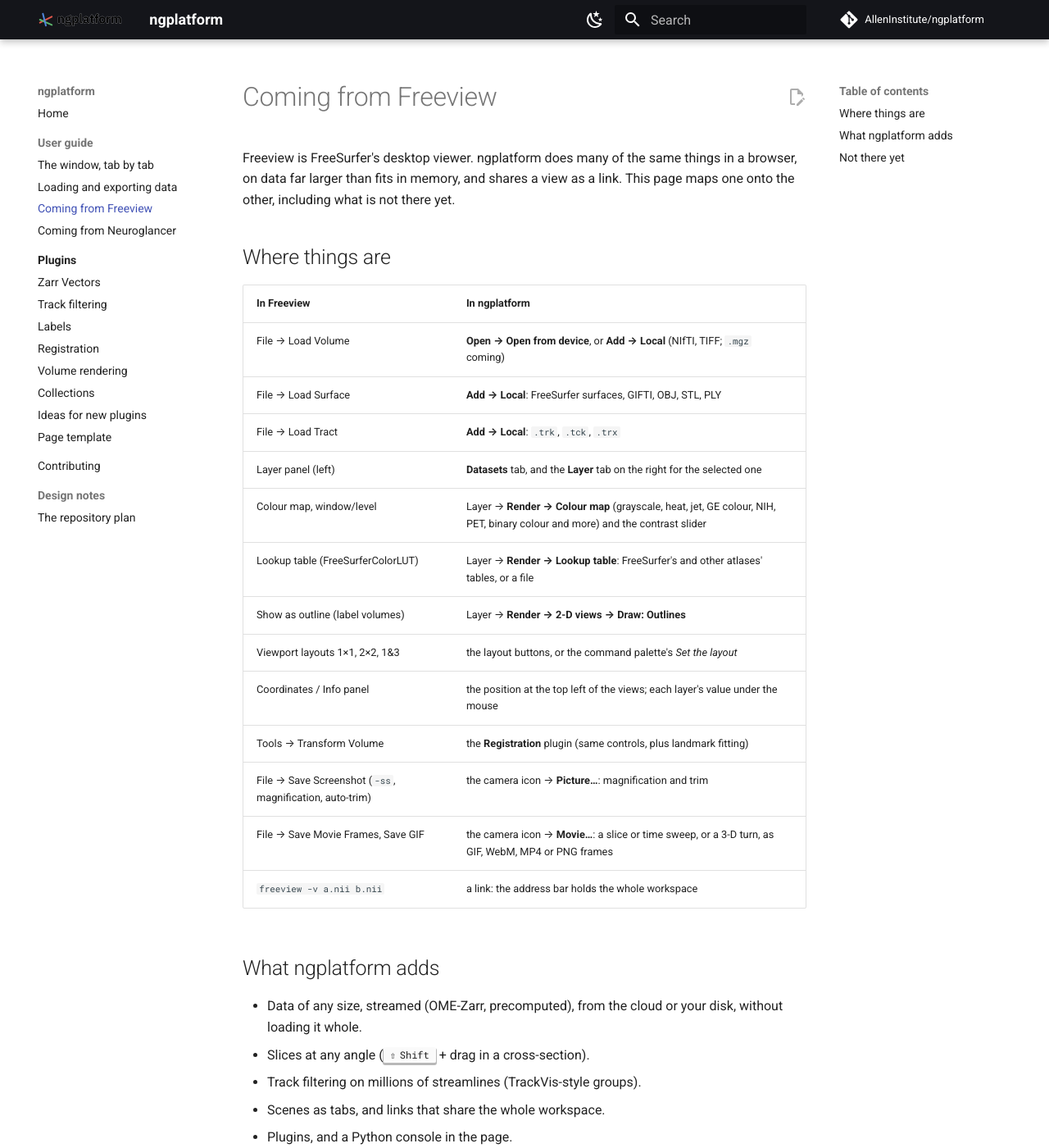
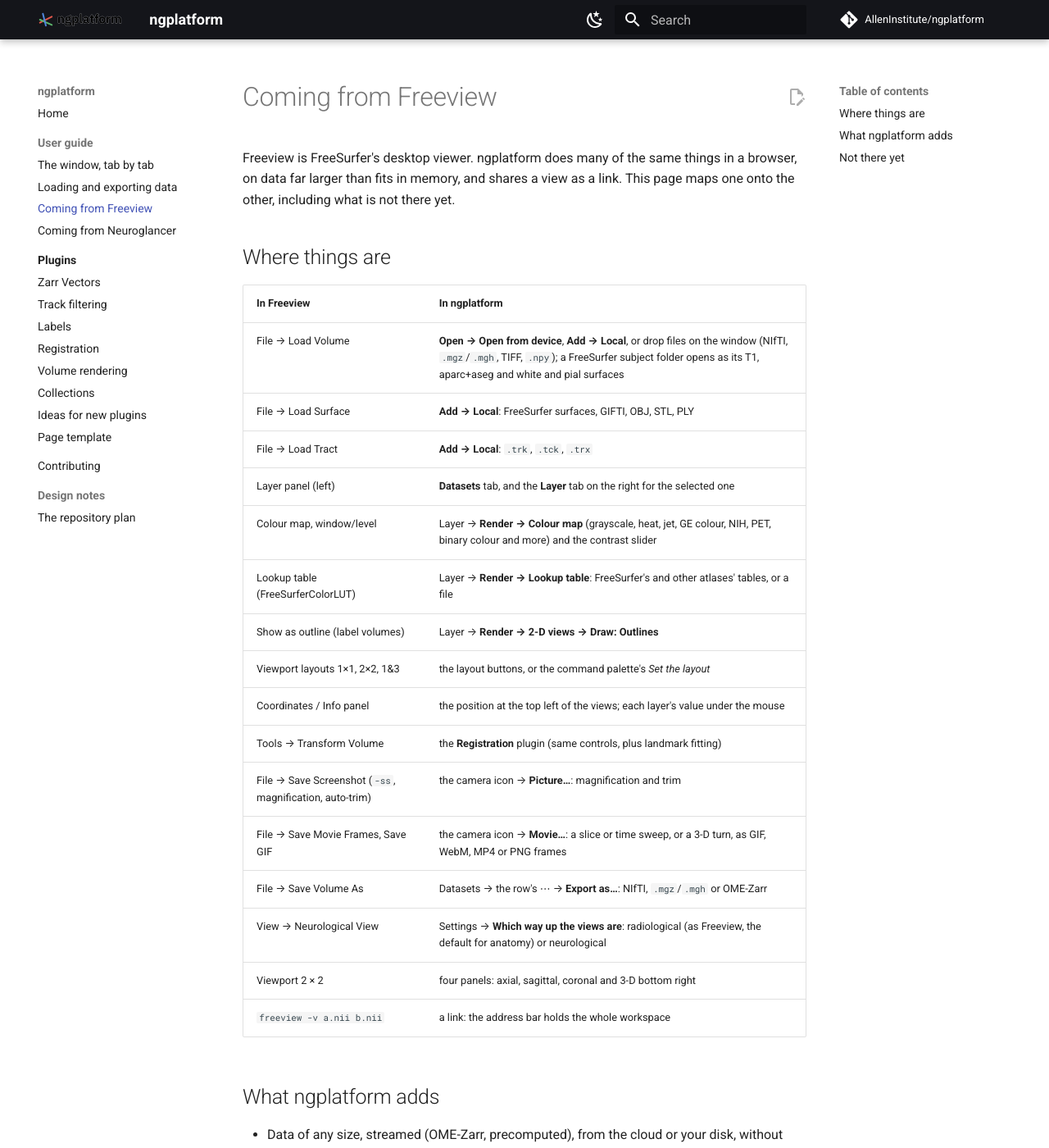
Before and after one commit to AllenInstitute/ngplatform, an MkDocs documentation site: the page built from docs/guide/from-freeview.md, in a window 1280 px wide and 1400 px high. Shown: the whole window at 82% size. Built offline with MkDocs 1.6.1 and Material for MkDocs 9.7.7, drawn with Linux system fonts in a browser that asks for light colours; comment, search, counter and statistics services are not loaded; some of the changed text lies outside the part shown.

Commit message:
Docs: Coming from Freeview, brought up to date

```diff
--- a/docs/guide/from-freeview.md
+++ b/docs/guide/from-freeview.md
@@ -9,7 +9,7 @@ there yet.
 
 | In Freeview | In ngplatform |
 |---|---|
-| File → Load Volume | **Open → Open from device**, or **Add → Local** (NIfTI, TIFF; `.mgz` coming) |
+| File → Load Volume | **Open → Open from device**, **Add → Local**, or drop files on the window (NIfTI, `.mgz`/`.mgh`, TIFF, `.npy`); a FreeSurfer subject folder opens as its T1, aparc+aseg and white and pial surfaces |
 | File → Load Surface | **Add → Local**: FreeSurfer surfaces, GIFTI, OBJ, STL, PLY |
 | File → Load Tract | **Add → Local**: `.trk`, `.tck`, `.trx` |
 | Layer panel (left) | **Datasets** tab, and the **Layer** tab on the right for the selected one |
@@ -21,6 +21,9 @@ there yet.
 | Tools → Transform Volume | the **Registration** plugin (same controls, plus landmark fitting) |
 | File → Save Screenshot (`-ss`, magnification, auto-trim) | the camera icon → **Picture…**: magnification and trim |
 | File → Save Movie Frames, Save GIF | the camera icon → **Movie…**: a slice or time sweep, or a 3-D turn, as GIF, WebM, MP4 or PNG frames |
+| File → Save Volume As | Datasets → the row's ⋯ → **Export as…**: NIfTI, `.mgz`/`.mgh` or OME-Zarr |
+| View → Neurological View | Settings → **Which way up the views are**: radiological (as Freeview, the default for anatomy) or neurological |
+| Viewport 2 × 2 | four panels: axial, sagittal, coronal and 3-D bottom right |
 | `freeview -v a.nii b.nii` | a link: the address bar holds the whole workspace |
 
 ## What ngplatform adds
@@ -36,9 +39,8 @@ there yet.
 
 These are on the [work plan](https://github.com/AllenInstitute/ngplatform/blob/main/TODO.md):
 
-- `.mgz` / `.mgh` volumes, in and out.
 - Values on surfaces (curvature, thickness, overlays, `.annot`, `.label`),
-  and surface outlines drawn on the slices.
+  and surface outlines drawn on the slices (surfaces show in 3-D only for now).
 - Voxel editing: drawing and erasing labels, fills, recon edits.
 - Measuring: lengths, areas, region and label statistics, line profiles.
 - Diffusion displays: direction-colour maps, tensor and ODF glyphs.
```
